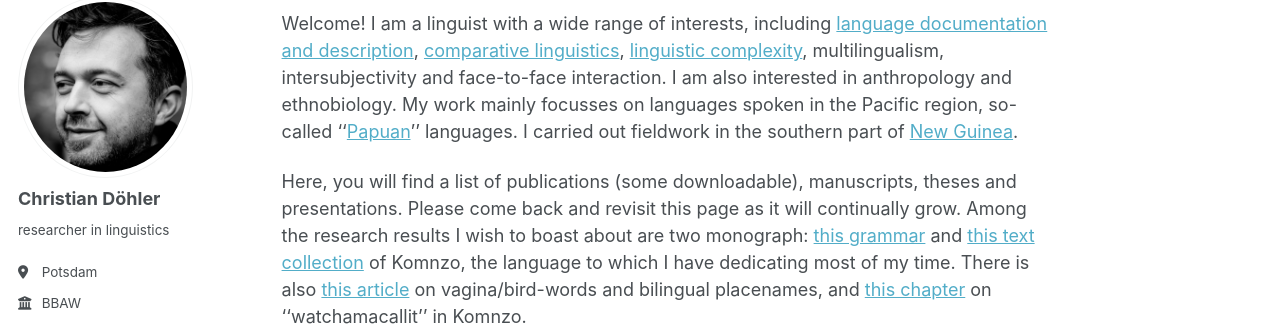
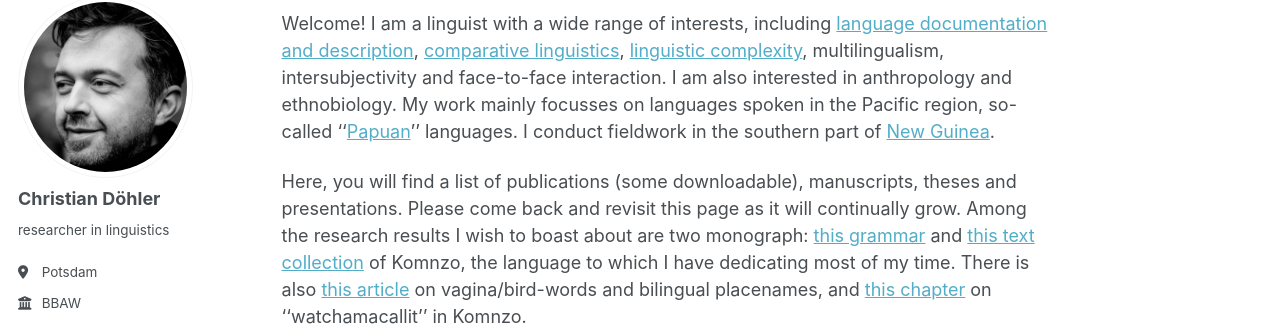
Before and after one commit to chrdoe/chrdoe.github.io, a Jekyll site: the page built from _pages/about.md, in a window 1280 px wide and 926 px high. Shown: the part 110-436 px from the top of the window. Built offline with Jekyll 4.4.1, drawn with Linux system fonts in a browser that asks for light colours; some web fonts are replaced.

Commit message:
Update about.md

```diff
--- a/_pages/about.md
+++ b/_pages/about.md
@@ -7,7 +7,7 @@ redirect_from:
   - /about.html
 ---
 
-Welcome! I am a linguist with a wide range of interests, including [language documentation and description](https://ifl.phil-fak.uni-koeln.de/sites/linguistik/Personen/ASW/Himmelmann/Publikationen/2006-2010/Language_documentation_What_is_it_and_what_is_it_good_for_2006a.pdf), [comparative linguistics](https://hiphilangsci.net/2018/09/05/typology/), [linguistic complexity](https://doi.org/10.1075/slcs.71), multilingualism, intersubjectivity and face-to-face interaction. I am also interested in anthropology and ethnobiology. My work mainly focusses on languages spoken in the Pacific region, so-called ''[Papuan](https://halmahera.hypotheses.org/747)'' languages. I carried out fieldwork in the southern part of [New Guinea](https://maps.app.goo.gl/r8p2hNKBiLcF46of6).
+Welcome! I am a linguist with a wide range of interests, including [language documentation and description](https://ifl.phil-fak.uni-koeln.de/sites/linguistik/Personen/ASW/Himmelmann/Publikationen/2006-2010/Language_documentation_What_is_it_and_what_is_it_good_for_2006a.pdf), [comparative linguistics](https://hiphilangsci.net/2018/09/05/typology/), [linguistic complexity](https://doi.org/10.1075/slcs.71), multilingualism, intersubjectivity and face-to-face interaction. I am also interested in anthropology and ethnobiology. My work mainly focusses on languages spoken in the Pacific region, so-called ''[Papuan](https://halmahera.hypotheses.org/747)'' languages. I conduct fieldwork in the southern part of [New Guinea](https://maps.app.goo.gl/r8p2hNKBiLcF46of6).
 
 Here, you will find a list of publications (some downloadable), manuscripts, theses and presentations. Please come back and revisit this page as it will continually grow. Among the research results I wish to boast about are two monograph: [this grammar](https://langsci-press.org/catalog/book/212) and [this text collection](https://langsci-press.org/catalog/book/480) of Komnzo, the language to which I have dedicating most of my time. There is also [this article](https://doi.org/10.1177/13670069211023158) on vagina/bird-words and bilingual placenames, and [this chapter](https://zenodo.org/records/15697589) on ''watchamacallit'' in Komnzo.
 
```
